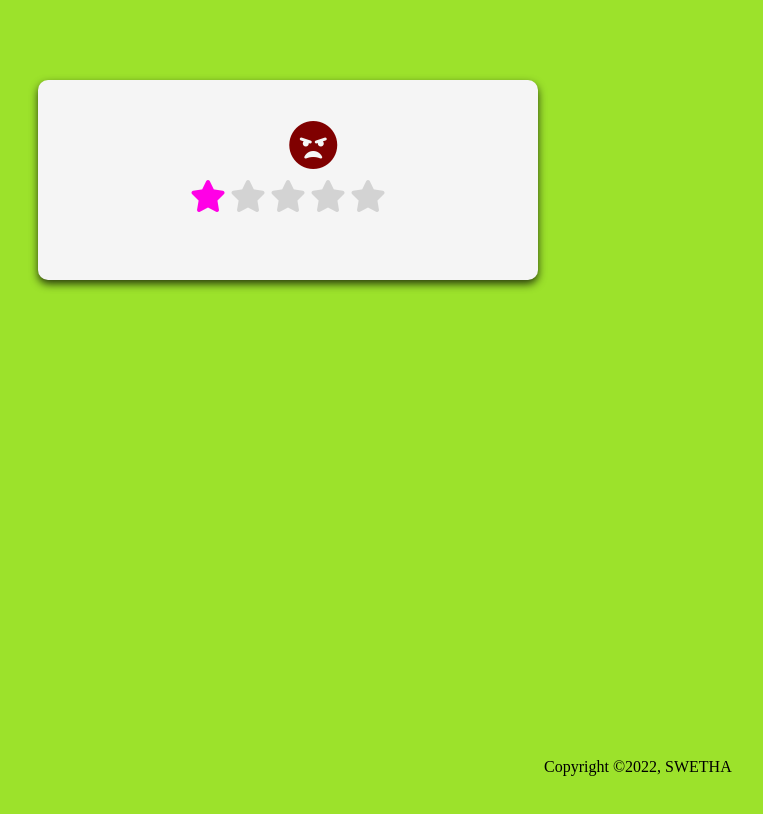
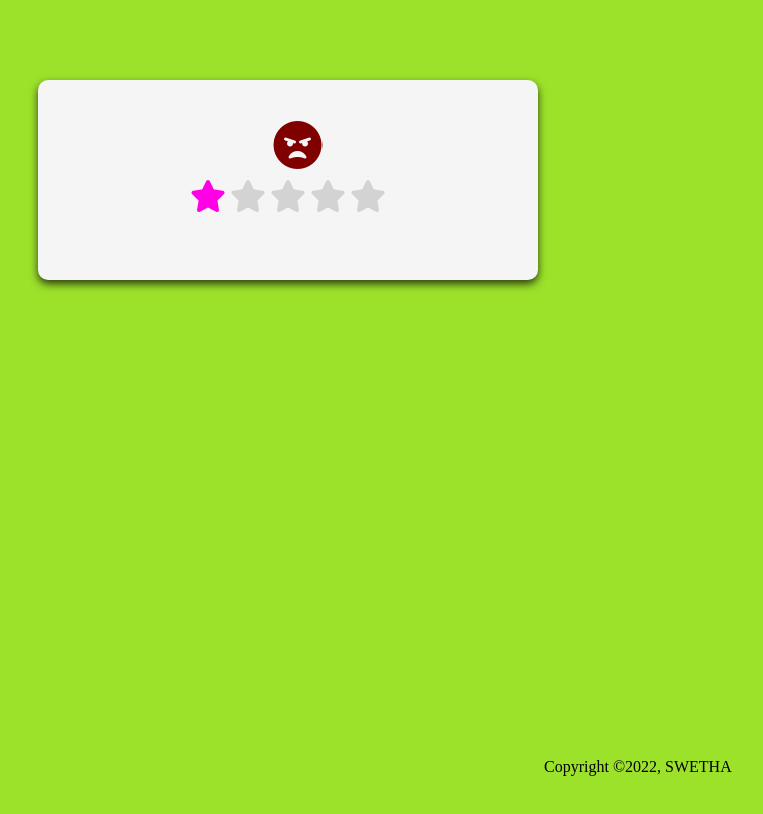
Before and after one commit to SWEdatCode/Emoji_repo, a plain HTML site: page index.html in a window 1280 px wide. Shown: the whole page, without its empty margins (352-1115 px from the left). Drawn offline with Linux system fonts and the light colour scheme.

Commit message:
final commit

```diff
--- a/index.js
+++ b/index.js
@@ -18,7 +18,7 @@ function updateRating(index){
         }
     });
     emojisEl.forEach(emojiEl=>{
-        emojiEl.style.transform = `translateX(-${index * 50}px)`;
+        emojiEl.style.transform = `translateX(-${index * 52.5}px)`;
     emojiEl.style.color = colorsArray[index]
     });
 }
--- a/style.css
+++ b/style.css
@@ -17,18 +17,18 @@ body{
 }
 .emoji-container{
     position: absolute;
-    left: 50%;
+    left: 47%;
     transform: translateX(0);
     top: 20%;
     width: 50px;
     height: 50px;
     display: flex;
-    border-radius: 0%;
+    border-radius: 100%;
     background-color: whitesmoke;
     overflow: hidden;
 }
 .fa-3x{
-    margin: 1.2px;
+    margin: 0.5px;
     transform: translateX(0);
     transition: transform 0.2s;
 }
@@ -50,6 +50,4 @@ footer{
     position: absolute;
     left: 70%;
     bottom: 1%;
-    display: flex;
-    align-items: flex-end;
 }
```
